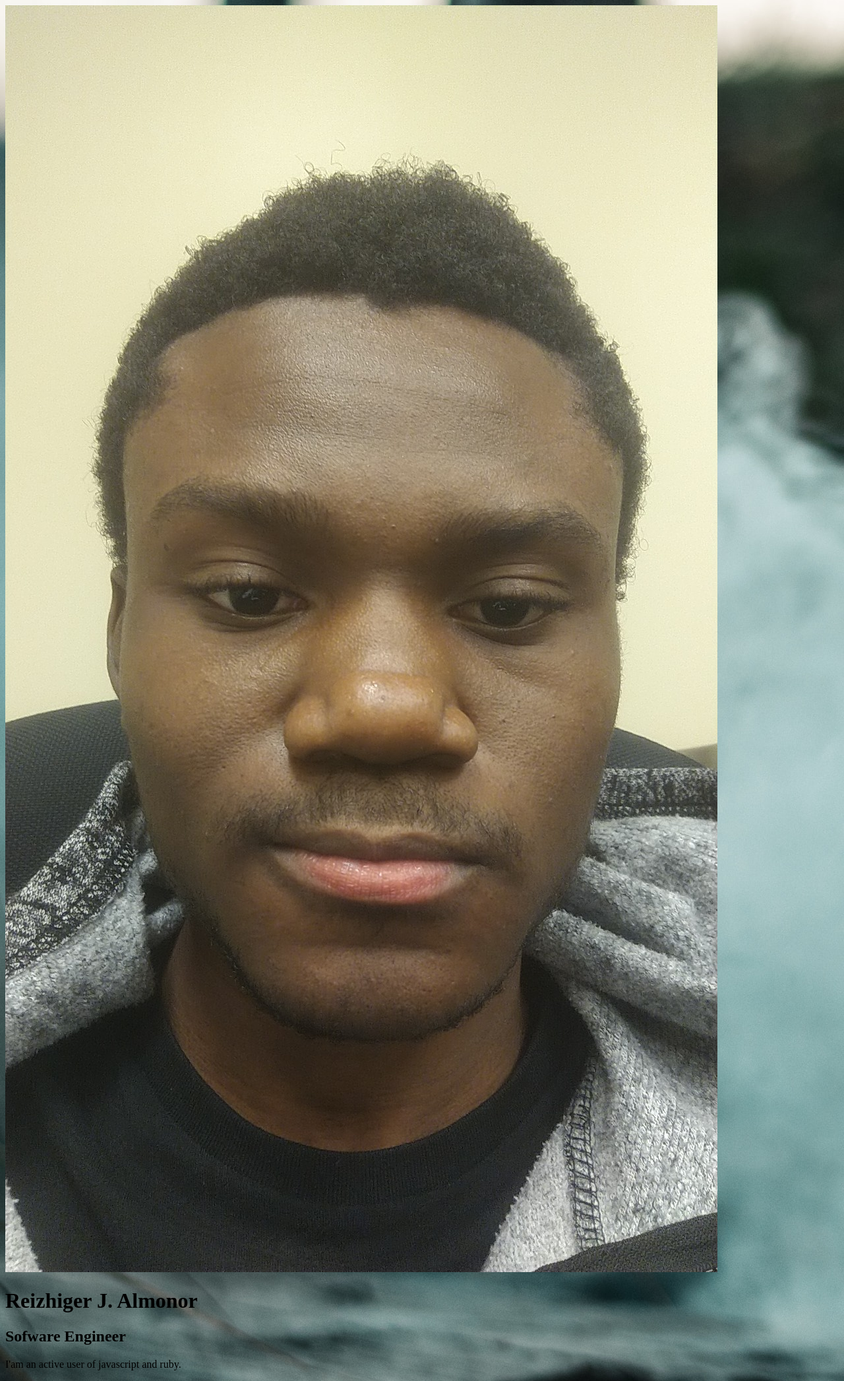
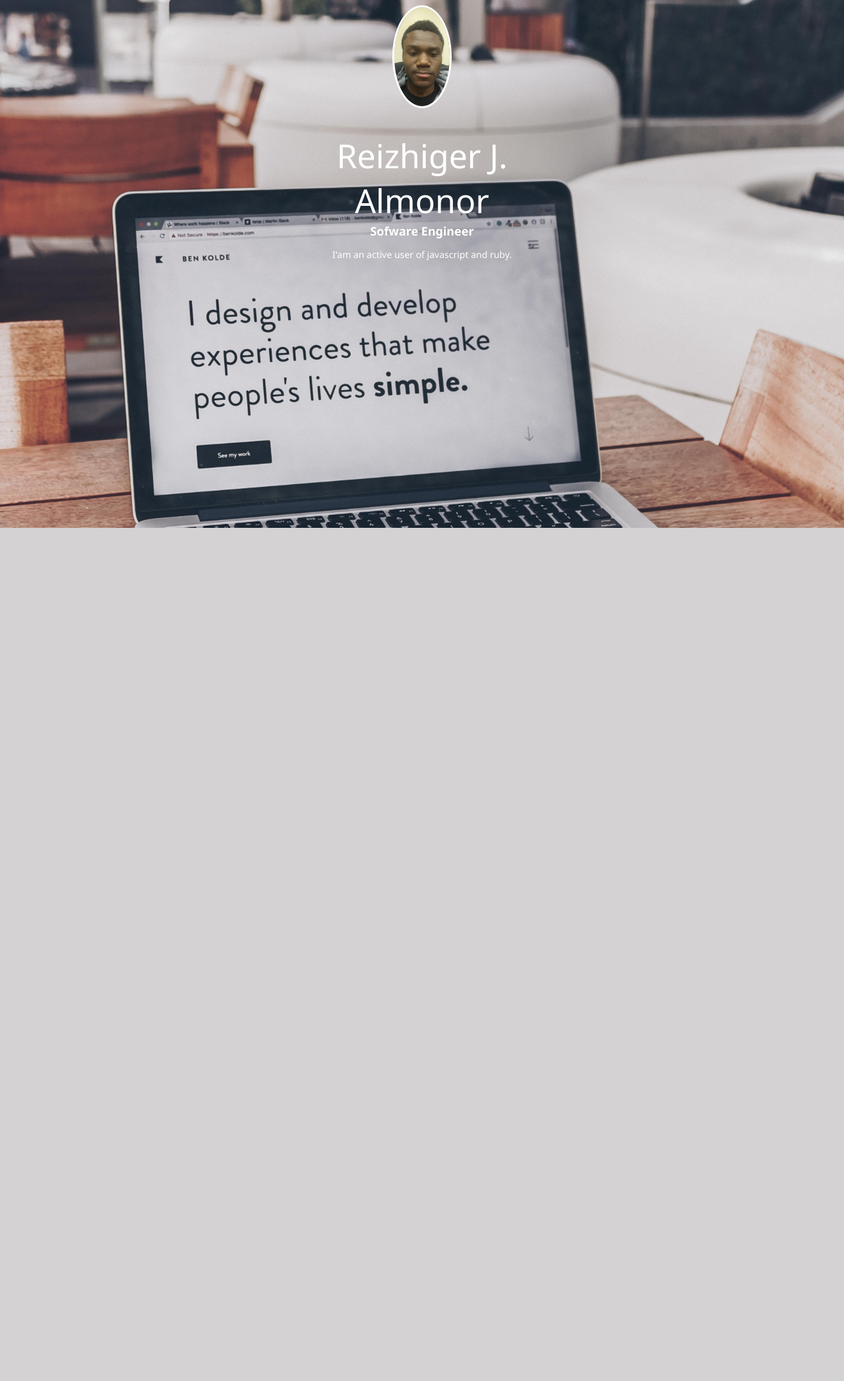
Before and after one commit to Rei98/portfolio, a PHP site: page /about.html in a window 1280 px wide. Shown: the whole page at 66% size. After the commit the page ends 800 px from the top, so only its background shows below. Run offline with PHP 8.4, Linux system fonts and the light colour scheme.

Commit message:
finish adding

```diff
--- a/main.css
+++ b/main.css
@@ -1,3 +1,40 @@
-body {
-    background-image: url('Halloween.jpg');
+ html {
+    background: url('CDC.jpg') no-repeat center center fixed;
+    -webkit-background-size: cover;
+    -moz-background-size: cover;
+    -o-background-size: cover;
+    background-size: cover;
+    font-family: 'Noto Sans', sans-serif;
+  }
+h1 {
+  font-size: 50px;
+  color: white;
+  margin-bottom: 0;
+  font-weight: normal;
 }
+
+h2 {
+  font-size: 18px;
+  color: white;
+  margin-top: 0;
+}
+
+p {
+  color: white;
+}
+
+.me {
+  height: 150px;
+  border-radius: 100%;
+  border-style: solid;
+  border-color: white;
+}
+
+#wrapper {
+  width: 400px;
+  margin-left: auto;
+  margin-right: auto;
+  border: 40px;
+  text-align: center;
+  font-size: 14px;
+}
```
